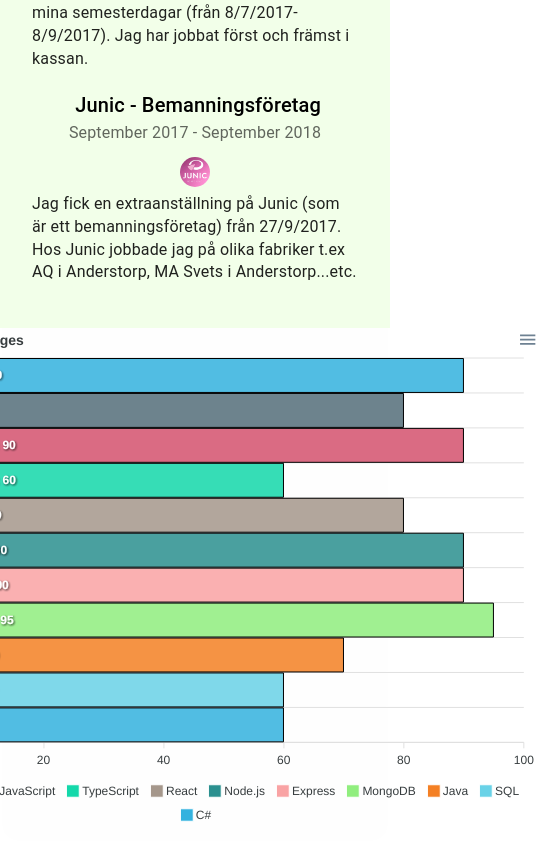
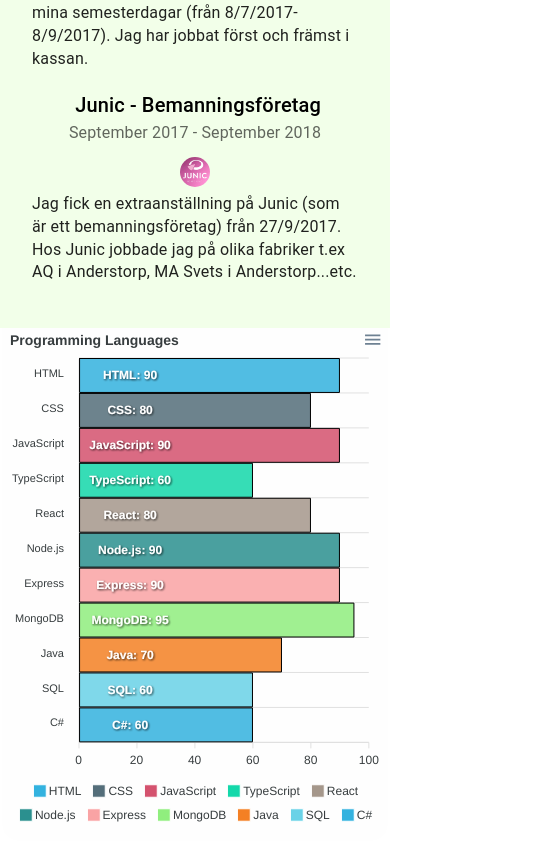
Before and after one commit to Tamimjabr/my-cv-react, a React (Create React App) app: page / in a window 390 px wide. Shown: the part 2389-3233 px from the top of the page, 545 px wide, since content can reach past the window. Built offline with nearby package versions, Linux system fonts and the light colour scheme; a web font is replaced by a local one.

Commit message:
make chart responsive

```diff
--- a/src/components/ProgrammingSkills.tsx
+++ b/src/components/ProgrammingSkills.tsx
@@ -80,7 +80,7 @@
     },
   }
   return (
-    <Chart options={state.options} series={state.series} type="bar" width={700} height={500} />
+    <Chart options={state.options} series={state.series} type="bar" width={window.innerWidth} height={500} />
   )
 };
 
```
